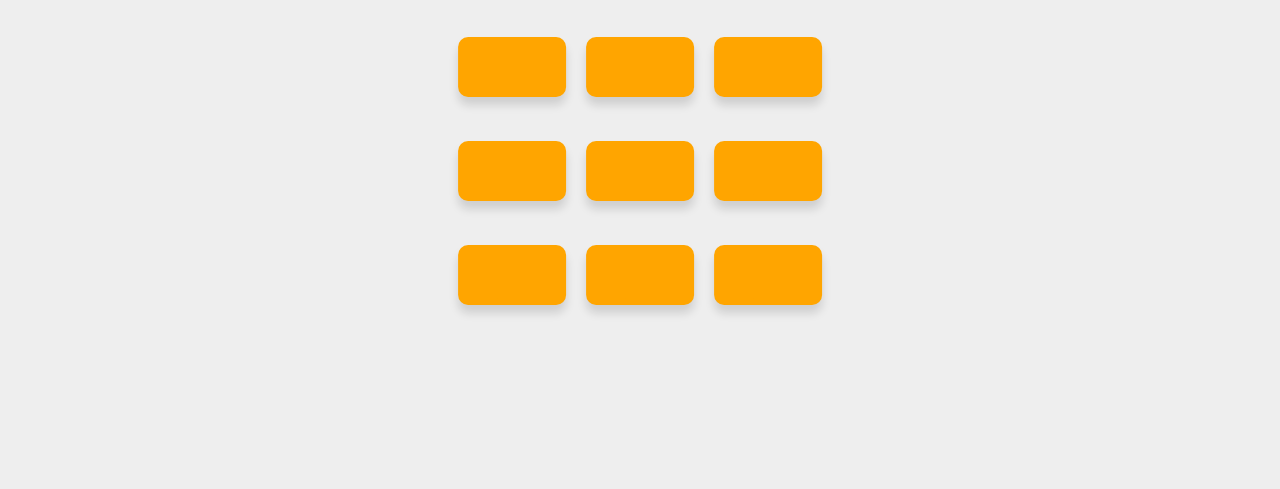
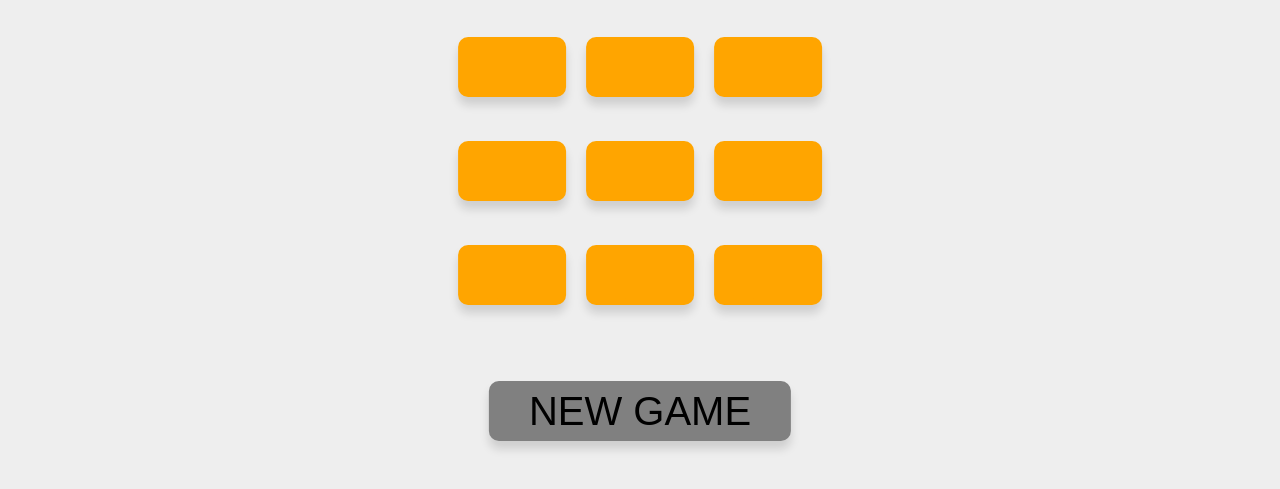
Before and after one commit to AndriusS0316/X-and-O, a website: page index.html in a window 1280 px wide. Both pictures are taken after a click on the button "Random". Shown: the part 285-774 px from the top of the page. Drawn offline with Linux system fonts and the light colour scheme.

Commit message:
20210902

```diff
--- a/index.html
+++ b/index.html
@@ -27,6 +27,7 @@
         <button class="astuoni">_</button>
         <button class="devyni">_</button>
 
+        <button class="new_game">NEW GAME</button>
 
     <script src="./main.js" type="module" defer></script>
 </body>
--- a/main.js
+++ b/main.js
@@ -44,6 +44,12 @@ let deactivateAstuoni = document.querySelector('.astuoni');
 let deactivateDevyni = document.querySelector('.devyni');
 
 
+let newGame = document.querySelector('.new_game');
+
+let deactivateNewGame = document.querySelector('.new_game');
+document.querySelector('.new_game').disabled = 'true';
+deactivateNewGame.style.background = 'grey';
+
 
 function randomClick() {
     rez = (Math.floor(Math.random() * 10) + 1);
@@ -66,6 +72,9 @@ function randomClick() {
     deactivateRandom.style.background = 'grey';
     deactivateX.style.background = 'grey';
     deactivateO.style.background = 'grey';
+
+    document.querySelector('.new_game').disabled = 'false';
+    deactivateNewGame.style.background = false;
 }
 
 
@@ -631,7 +640,9 @@ function devyniClick() {
     }
 }
 
-
+function newGameClick() {
+    console.log("wertyui");
+}
 
 
 
@@ -651,3 +662,5 @@ sesi.addEventListener('click', sesiClick);
 septyni.addEventListener('click', septyniClick);
 astuoni.addEventListener('click', astuoniClick);
 devyni.addEventListener('click', devyniClick);
+
+newGame.addEventListener('click', newGameClick);
--- a/style.css
+++ b/style.css
@@ -180,3 +180,19 @@ button {
     background-color: yellow;
     color: yellow;
 }
+
+.new_game {
+    cursor: pointer;
+    display: flex;
+    gap: 20px;
+    position: absolute;
+    top: 87%;
+    left: 50%;
+    transform: translate(-50%, -50%);
+    background-color: yellowgreen;
+    color: black;
+    font-size: 40px;
+}
+.new_game:hover {
+    background-color: turquoise;
+}
```
